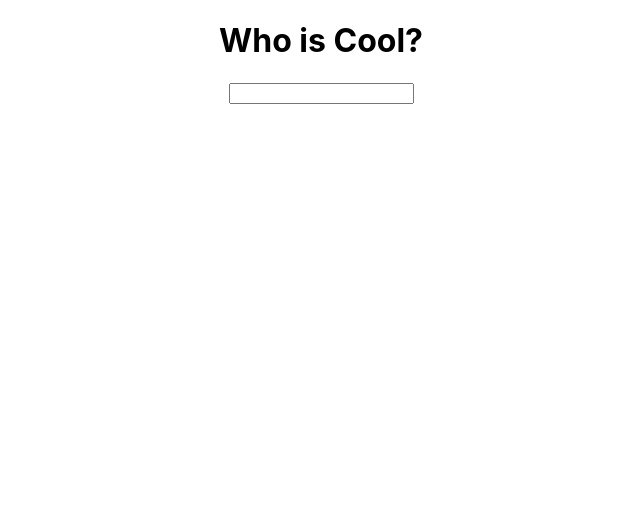
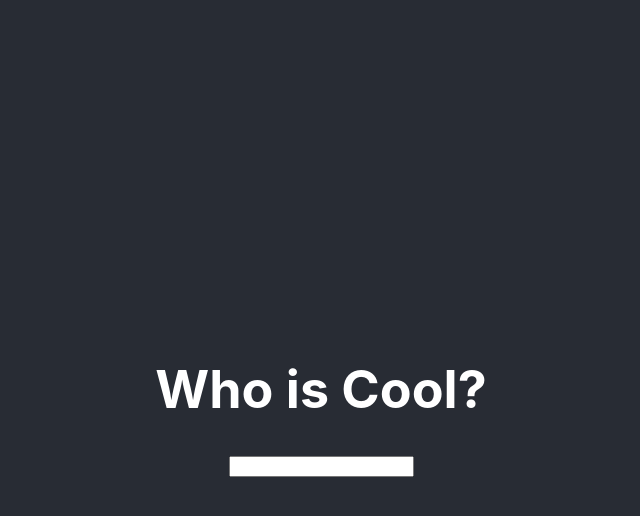
Before and after one commit to redi-test-account-1/who-is-cool-1, a React (Create React App) app: page / in a window 1280 px wide. Shown: the top 516 px of the page, without its empty margins (319-959 px from the left). Built offline with nearby package versions, Linux system fonts and the light colour scheme.

Commit message:
fix app styling

```diff
--- a/src/App.css
+++ b/src/App.css
@@ -13,7 +13,7 @@
   }
 }
 
-.App-header {
+.App {
   background-color: #282c34;
   min-height: 100vh;
   display: flex;
```
